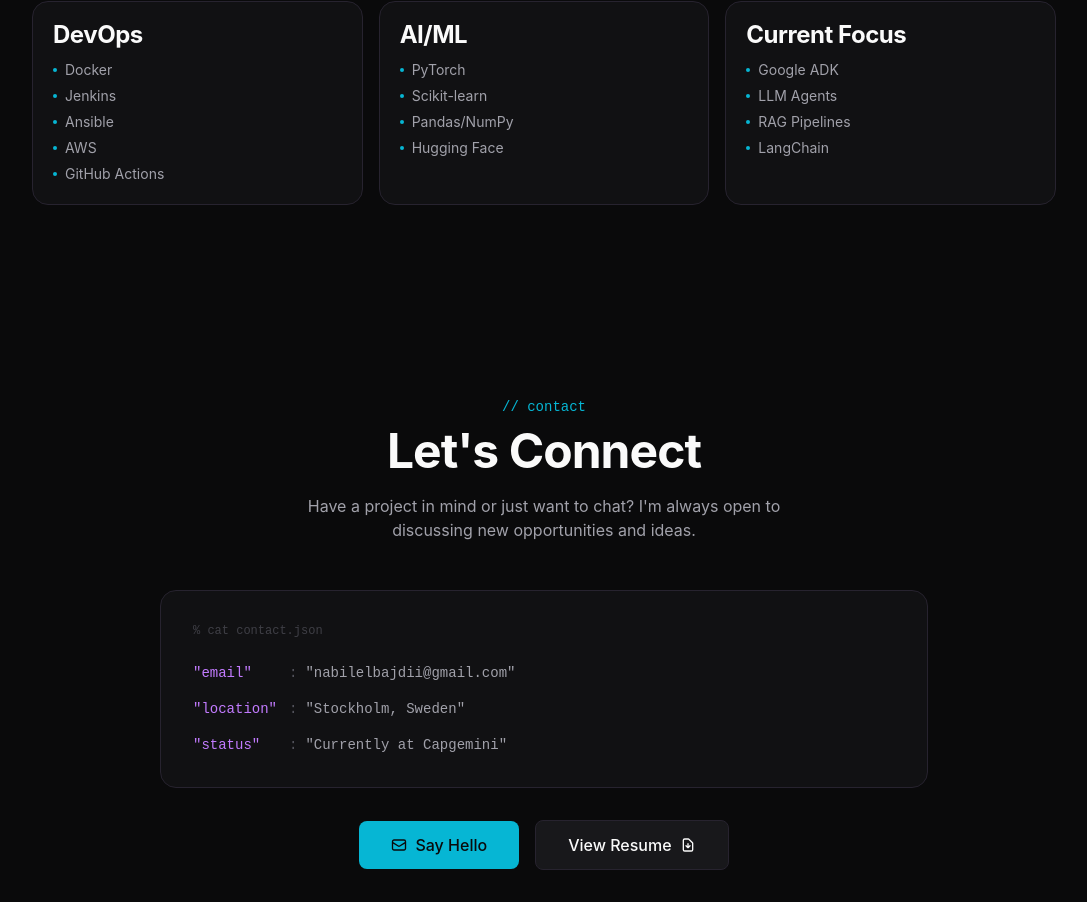
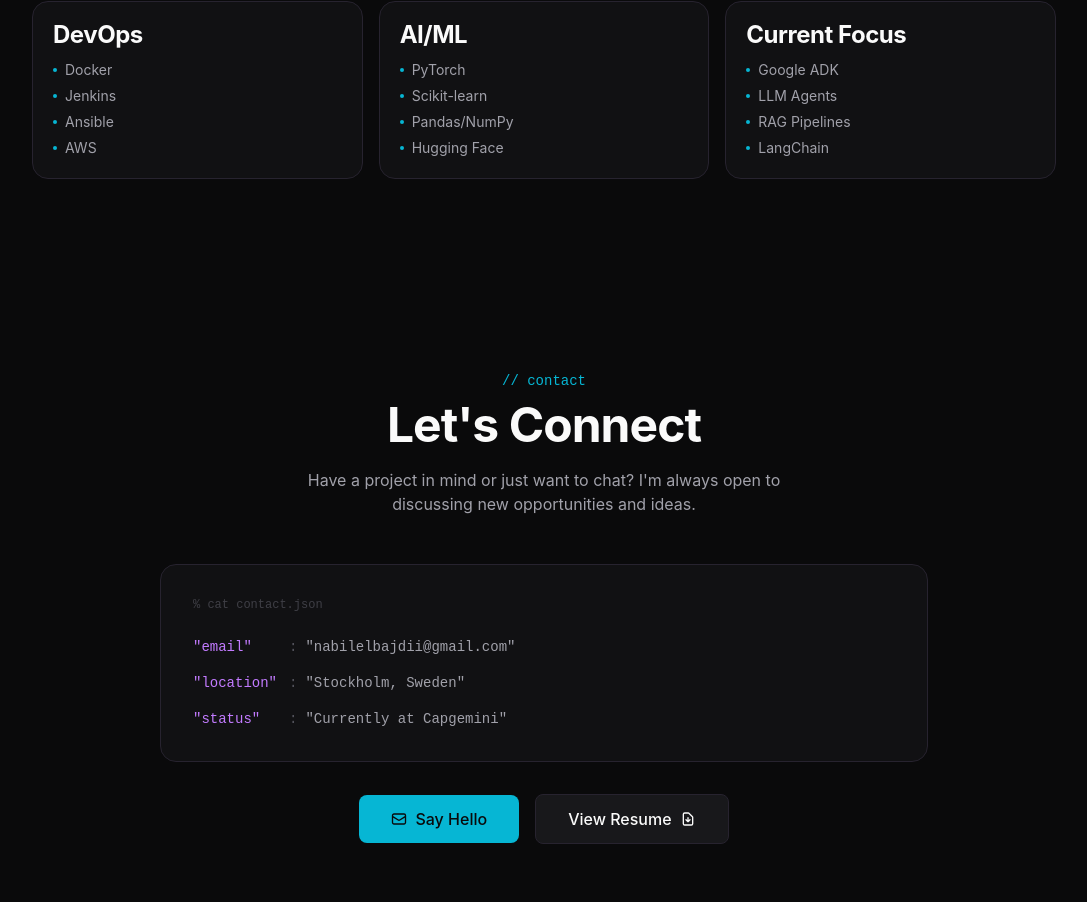
Before and after one commit to nabilelbajdi/nabil-portfolio, a React (Vite) app: page / in a window 1280 px wide. Shown: the part 3824-4726 px from the top of the page, without its empty margins (96-1183 px from the left). Built offline with nearby package versions, Linux system fonts and the light colour scheme; a web font is replaced by a local one.

Commit message:
Update README and skills

```diff
--- a/src/data/skills.ts
+++ b/src/data/skills.ts
@@ -28,7 +28,7 @@
   {
     id: 'devops',
     name: 'DevOps',
-    items: ['Docker', 'Jenkins', 'Ansible', 'AWS', 'GitHub Actions'],
+    items: ['Docker', 'Jenkins', 'Ansible', 'AWS'],
   },
   {
     id: 'aiml',
```
Also changed, not shown: public/assets/images/portfolio-preview.png (added), 1 other file (tests, documents, lock files or other folders).
